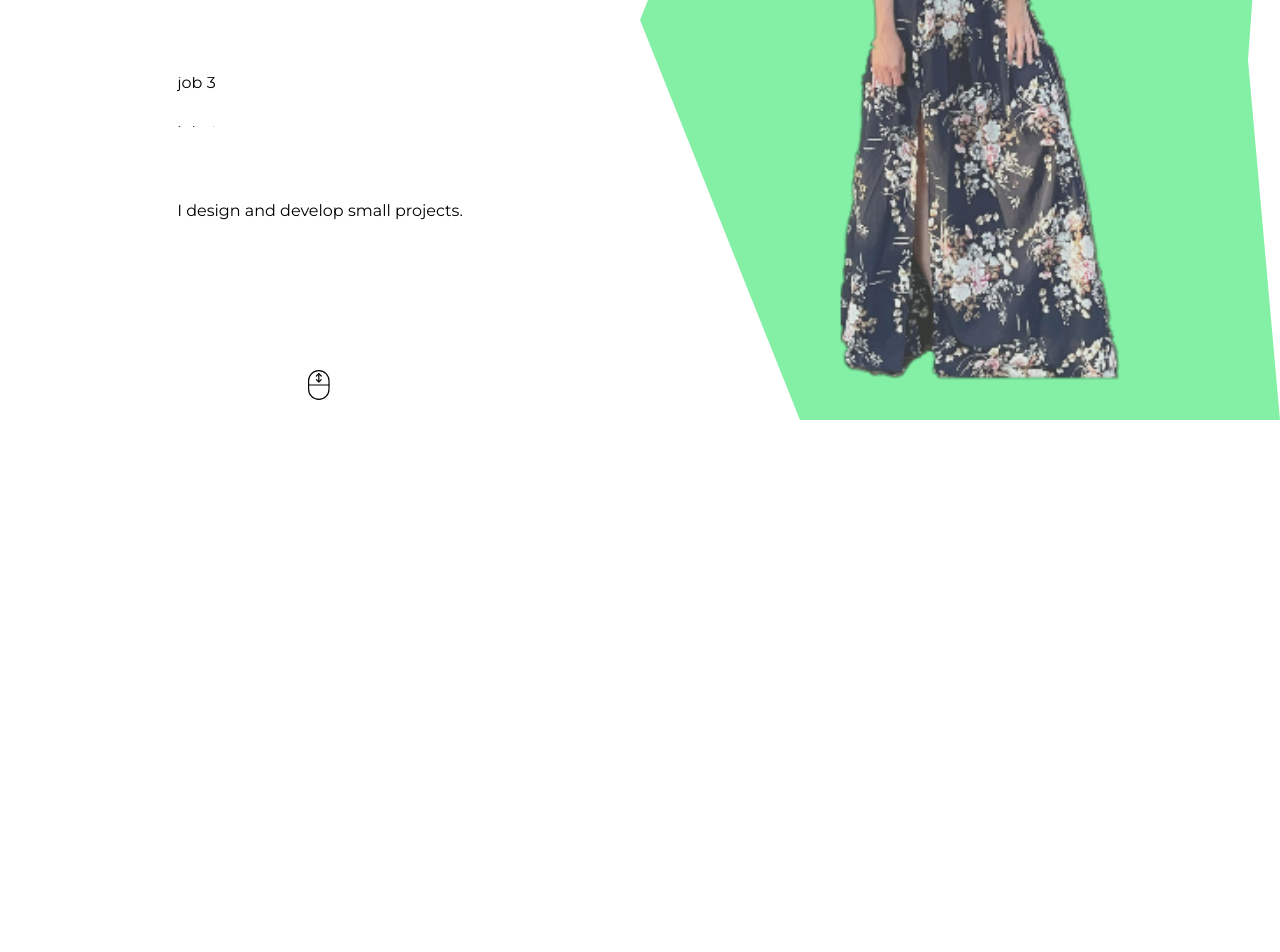
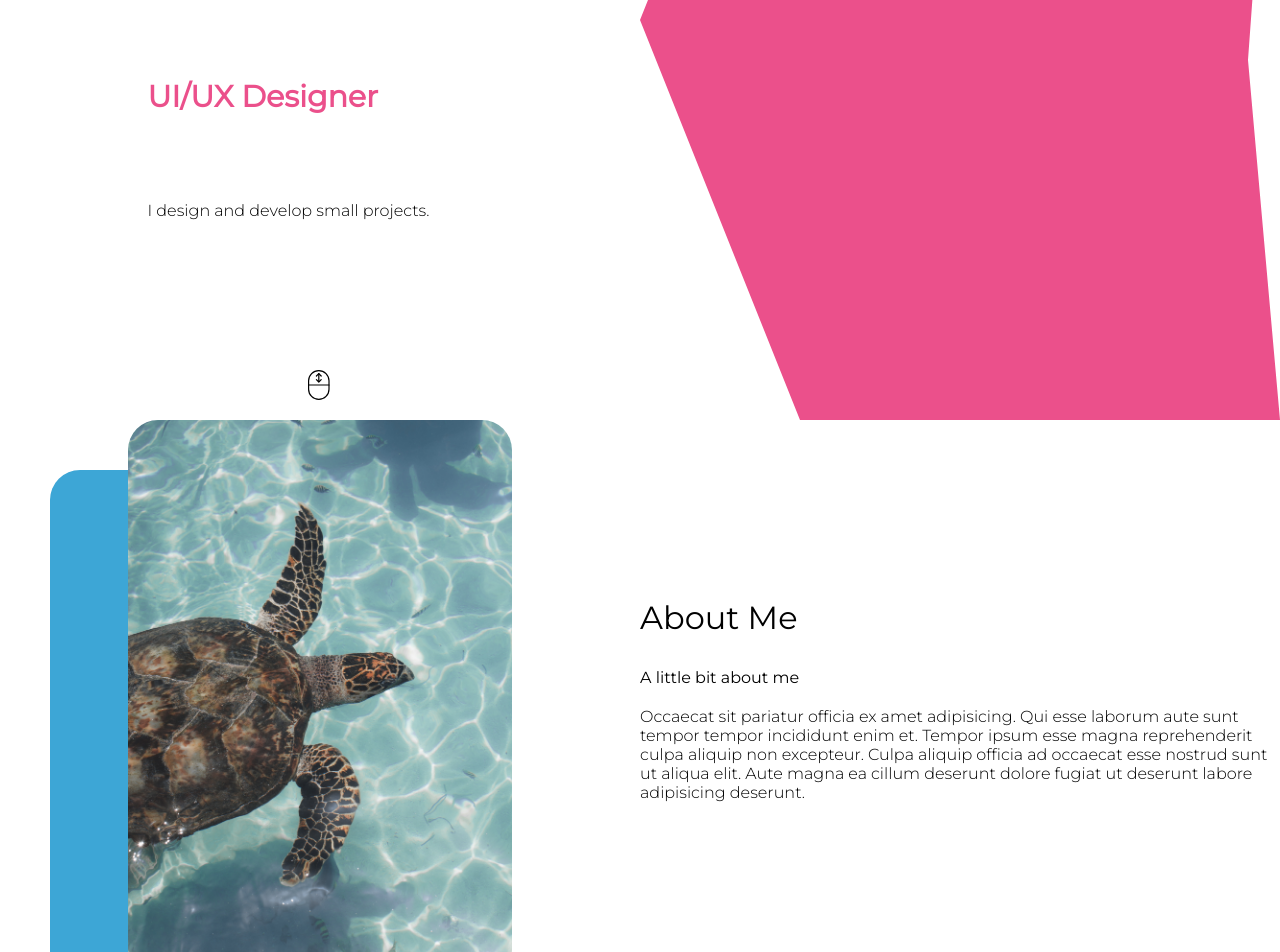
Before and after one commit to leticianardi/portfolio-react_leticia-nardi, a React (Create React App) app: page / in a window 1280 px wide. Shown: the part 380-1332 px from the top of the page. Before the commit the page ends 800 px from the top, so only its background shows below. Built offline with nearby package versions, Linux system fonts and the light colour scheme; a web font is replaced by a local one.

Commit message:
about me section

```diff
--- a/src/App.js
+++ b/src/App.js
@@ -1,9 +1,11 @@
 import About from "./components/About/About";
+import AboutMe from "./components/Aboutme/Aboutme";
 
 const App = () => {
   return (
     <div>
       <About />
+      <AboutMe />
     </div>
   );
 };
--- a/src/components/About/About.js
+++ b/src/components/About/About.js
@@ -1,20 +1,20 @@
 import React from "react";
 import "./about.css";
-import Me from "../../img/euzinha2.png";
+// import Me from "../../img/euzinha2.png";
 
 const about = () => {
   return (
     <div className="about-section">
       <div className="about-left">
         <div className="a-left-wrapper">
-          <h2 className="about-intro">Hey, it's me,</h2>
-          <h1 className="about-name">Leticia</h1>
+          <h2 className="about-intro">Hi, good to see you.</h2>
+          <h1 className="about-name">I am Leticia</h1>
           <div className="a-title">
             <div className="a-titlle-wrapper">
               <div className="a-title-item">Web Developer</div>
-              <div className="a-title">job 2</div>
-              <div className="a-title">job 3</div>
-              <div className="a-title">job 4</div>
+              <div className="a-title-item">...</div>
+              <div className="a-title-item">UI/UX Designer</div>
+              <div className="a-title-item">...</div>
             </div>
           </div>
           <p className="a-description">I design and develop small projects.</p>
@@ -74,11 +74,12 @@ const about = () => {
               />
             </g>
           </g>
-        </svg>      </div>
+        </svg>{" "}
+      </div>
 
       <div className="about-right">
         <div className="a-img-bg"></div>
-        <img src={Me} alt="" className="a-img" />
+        {/* <img src={Me} alt="" className="a-img" /> */}
       </div>
     </div>
   );
--- a/src/components/About/about.css
+++ b/src/components/About/about.css
@@ -75,7 +75,7 @@
 
 .a-img-bg {
   clip-path: polygon(100% 0%, 95% 55%, 100% 100%, 25% 100%, 0% 50%, 25% 0%);
-  background-color: #84f0a6;
+  background-color: #eb508b;
   width: 100%;
   height: 100%;
   position: absolute;
--- /dev/null
+++ b/src/components/Aboutme/Aboutme.js
@@ -0,0 +1,34 @@
+import React from "react";
+import "./aboutme.css";
+import Turtle from "../../img/pexels-alex-azabache-3264721.jpg";
+
+const Aboutme = () => {
+  return (
+    <div className="about">
+      <div className="a-left">
+        <div className="a-card bg"></div>
+        <div className="a-card">
+          <img
+            src={Turtle}
+            alt="Turtle swimming in the ocean"
+            className="a-img"
+          />
+        </div>
+      </div>
+
+      <div className="a-right">
+        <h1 className="a-title">About Me</h1>
+        <p className="a-sub">A little bit about me</p>
+        <p className="a-description">
+          Occaecat sit pariatur officia ex amet adipisicing. Qui esse laborum
+          aute sunt tempor tempor incididunt enim et. Tempor ipsum esse magna
+          reprehenderit culpa aliquip non excepteur. Culpa aliquip officia ad
+          occaecat esse nostrud sunt ut aliqua elit. Aute magna ea cillum
+          deserunt dolore fugiat ut deserunt labore adipisicing deserunt.
+        </p>
+      </div>
+    </div>
+  );
+};
+
+export default Aboutme;
--- /dev/null
+++ b/src/components/Aboutme/aboutme.css
@@ -0,0 +1,51 @@
+.about {
+  height: 100%;
+  display: flex;
+  align-items: center;
+}
+
+.a-left {
+  flex: 1;
+  display: flex;
+  align-items: center;
+  justify-content: center;
+  position: relative;
+  height: 100%;
+}
+
+.a-right {
+  flex: 1;
+}
+
+.a-card.bg {
+  position: absolute;
+  top: 50px;
+  left: 50px;
+  background-color: #3da6d6;
+}
+
+.a-card {
+  width: 60%;
+  height: 70vh;
+  border-radius: 30px;
+  position: relative;
+  overflow: hidden;
+}
+
+.a-img {
+  width: 100%;
+  height: 100%;
+  object-fit: cover;
+}
+
+.a-title {
+  font-weight: 400;
+}
+
+.a-sub {
+  margin: 20px 0px;
+}
+
+.a-description {
+  font-weight: 300;
+}
```
Also changed, not shown: src/img/pexels-alex-azabache-3264721.jpg (added).
